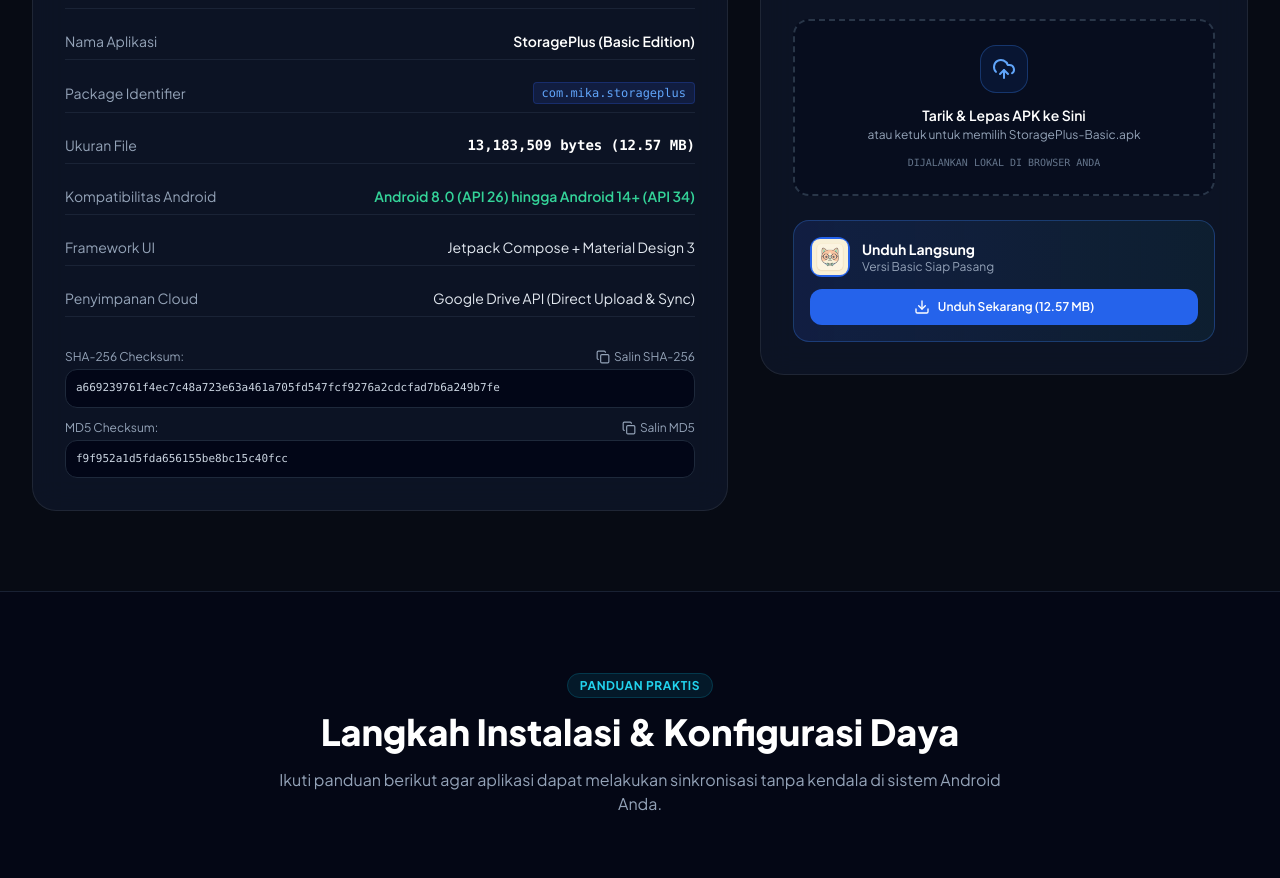
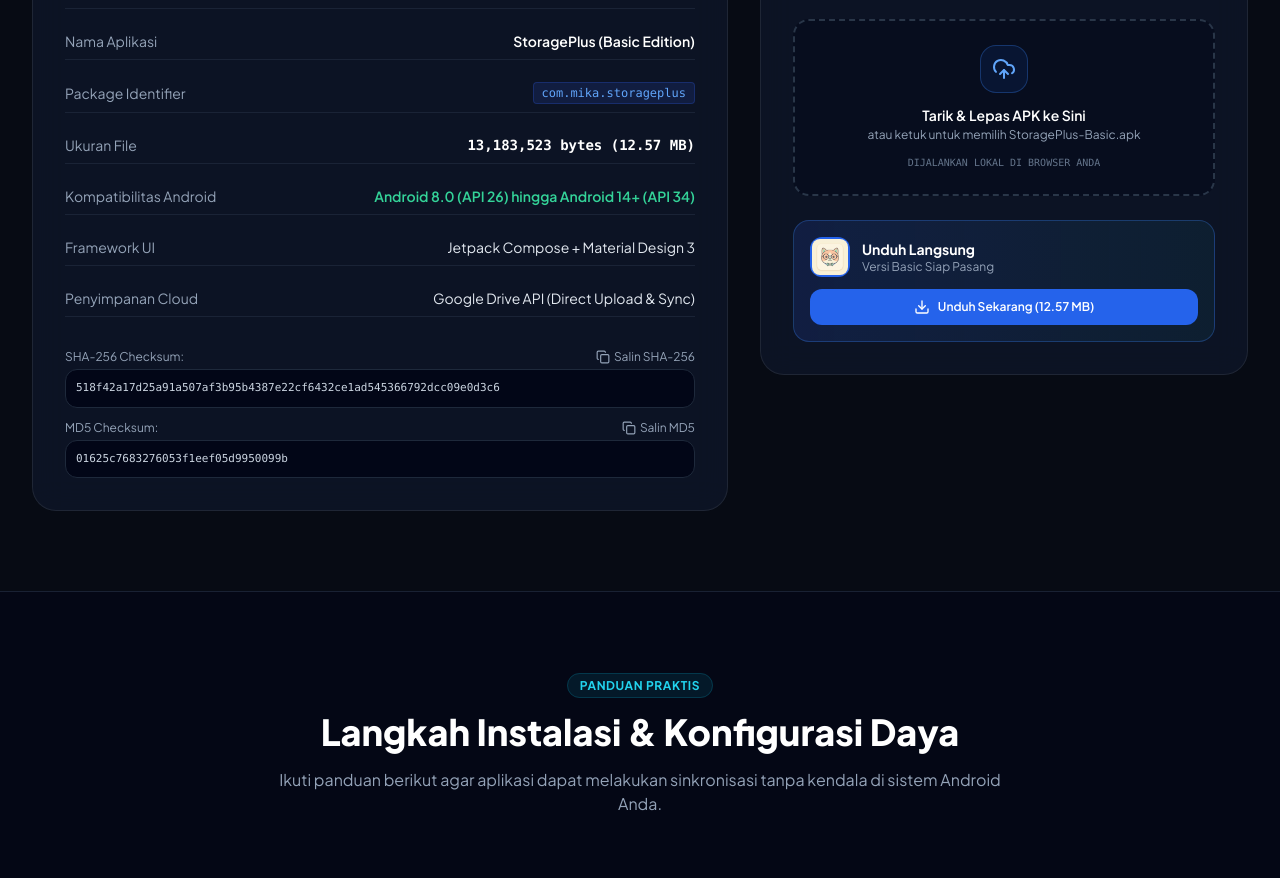
Before and after one commit to Mikazuki-netizen/webstorageplus, a plain HTML site: page index.html in a window 1280 px wide. Shown: the part 3240-4118 px from the top of the page. Drawn offline with nearby package versions, Linux system fonts and the light colour scheme.

Commit message:
feat: release new StoragePlus-Basic.apk with isolated Supabase tokens and dynamic folder creation

```diff
--- a/app.js
+++ b/app.js
@@ -230,7 +230,7 @@ document.addEventListener('DOMContentLoaded', () => {
   const calculatedShaEl = document.getElementById('calculated-sha256');
   const hashMatchStatusEl = document.getElementById('hash-match-status');
 
-  const OFFICIAL_SHA256 = "a669239761f4ec7c48a723e63a461a705fd547fcf9276a2cdcfad7b6a249b7fe";
+  const OFFICIAL_SHA256 = "518f42a17d25a91a507af3b95b4387e22cf6432ce1ad545366792dcc09e0d3c6";
 
   if (fileInput && verifyArea) {
     verifyArea.addEventListener('click', () => fileInput.click());
--- a/index.html
+++ b/index.html
@@ -694,7 +694,7 @@
             </div>
             <div class="flex items-center justify-between py-2 border-b border-slate-800/80">
               <span class="text-slate-400">Ukuran File</span>
-              <span class="font-mono text-white font-semibold">13,183,509 bytes (12.57 MB)</span>
+              <span class="font-mono text-white font-semibold">13,183,523 bytes (12.57 MB)</span>
             </div>
             <div class="flex items-center justify-between py-2 border-b border-slate-800/80">
               <span class="text-slate-400">Kompatibilitas Android</span>
@@ -715,26 +715,26 @@
             <div>
               <div class="flex items-center justify-between text-xs text-slate-400 mb-1">
                 <span>SHA-256 Checksum:</span>
-                <button class="copy-btn hover:text-white flex items-center gap-1" data-copy="a669239761f4ec7c48a723e63a461a705fd547fcf9276a2cdcfad7b6a249b7fe">
+                <button class="copy-btn hover:text-white flex items-center gap-1" data-copy="518f42a17d25a91a507af3b95b4387e22cf6432ce1ad545366792dcc09e0d3c6">
                   <i data-lucide="copy" class="w-3.5 h-3.5"></i>
                   <span>Salin SHA-256</span>
                 </button>
               </div>
               <div class="p-2.5 rounded-xl bg-slate-950 border border-slate-800 font-mono text-[11px] text-slate-300 break-all select-all">
-                a669239761f4ec7c48a723e63a461a705fd547fcf9276a2cdcfad7b6a249b7fe
+                518f42a17d25a91a507af3b95b4387e22cf6432ce1ad545366792dcc09e0d3c6
               </div>
             </div>
 
             <div>
               <div class="flex items-center justify-between text-xs text-slate-400 mb-1">
                 <span>MD5 Checksum:</span>
-                <button class="copy-btn hover:text-white flex items-center gap-1" data-copy="f9f952a1d5fda656155be8bc15c40fcc">
+                <button class="copy-btn hover:text-white flex items-center gap-1" data-copy="01625c7683276053f1eef05d9950099b">
                   <i data-lucide="copy" class="w-3.5 h-3.5"></i>
                   <span>Salin MD5</span>
                 </button>
               </div>
               <div class="p-2.5 rounded-xl bg-slate-950 border border-slate-800 font-mono text-[11px] text-slate-300 break-all select-all">
-                f9f952a1d5fda656155be8bc15c40fcc
+                01625c7683276053f1eef05d9950099b
               </div>
             </div>
           </div>
```
Also changed, not shown: 1 other file.
